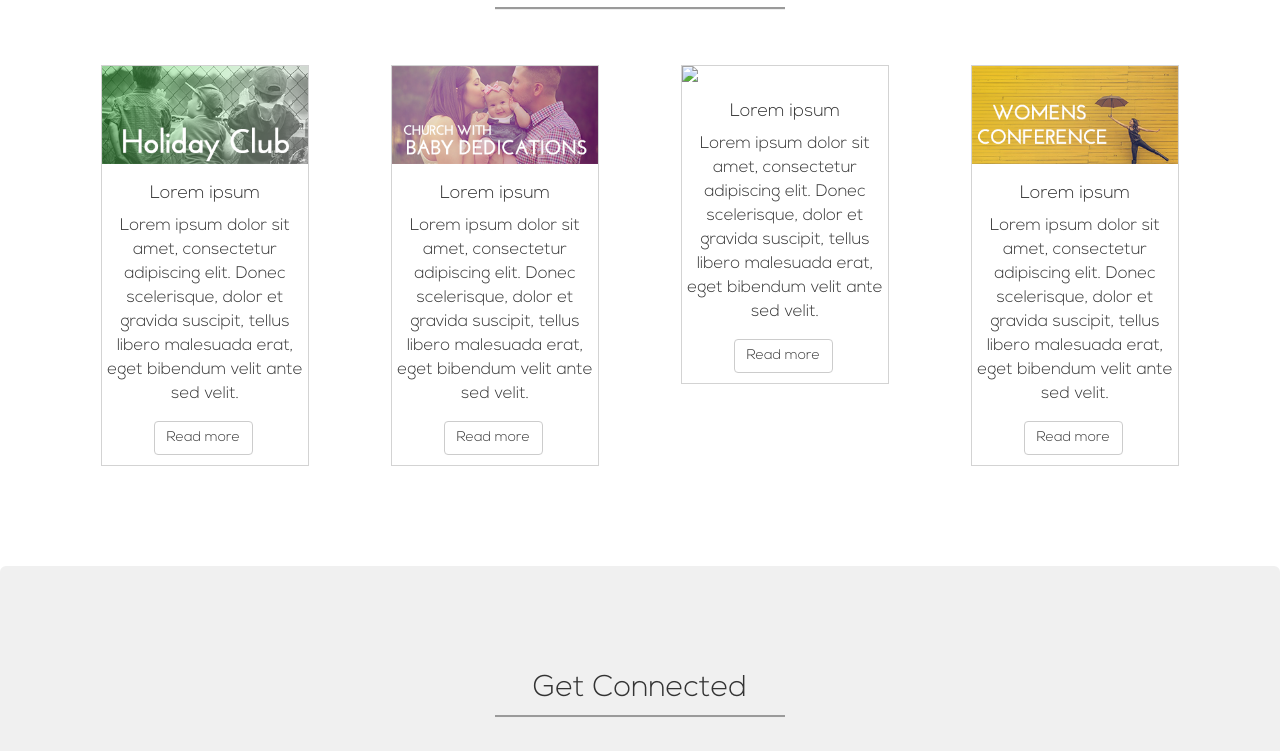
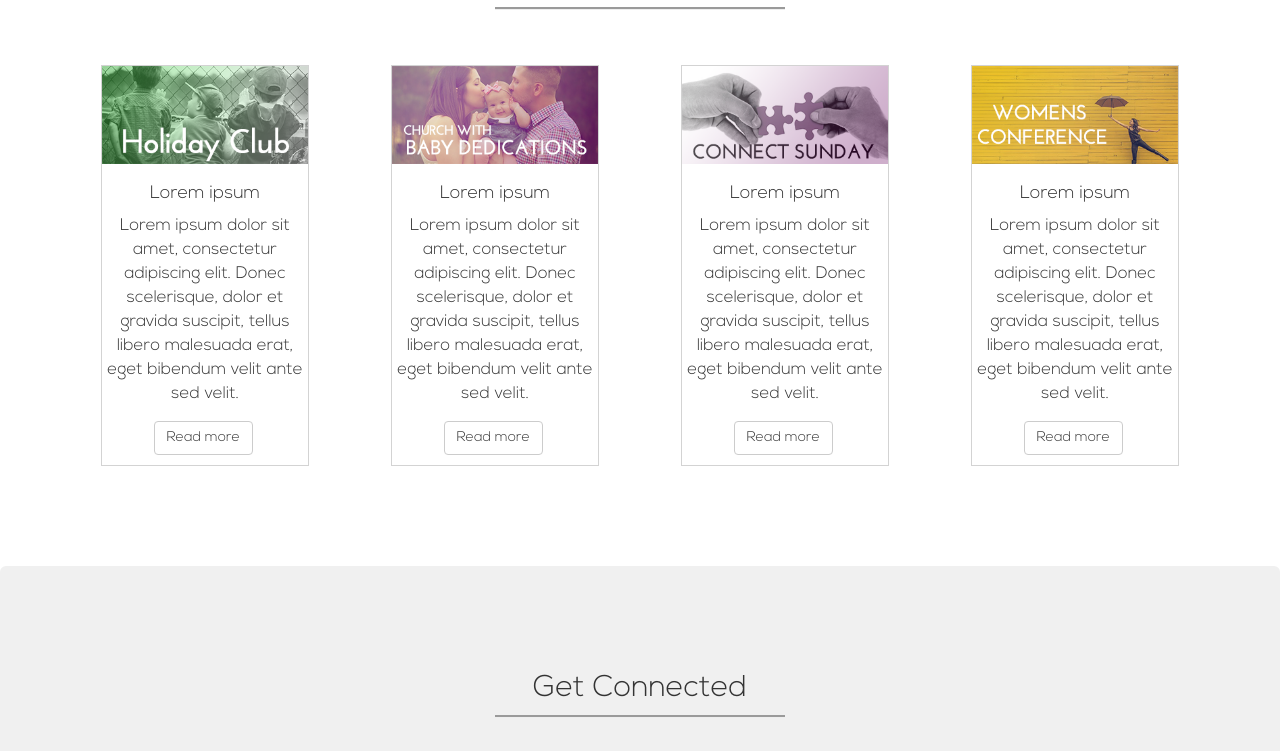
Before and after one commit to steichert/NC-Website, a plain HTML site: page home.html in a window 1280 px wide. Shown: the part 2854-3605 px from the top of the page. Drawn offline with Linux system fonts and the light colour scheme; some packages are replaced by stand-ins of ours; a web font is replaced by a local one.

Commit message:
events card
fixed source

```diff
--- a/home.html
+++ b/home.html
@@ -131,7 +131,7 @@
                 </div>
                 <div class="col-sm-3">
                     <div class="card">
-                        <img class="card-img-top" src="assets/images/Conect-card.png">
+                        <img class="card-img-top" src="assets/images/Connect-card.png">
                         <div class="card-block">
                             <h4 class="card-title">Lorem ipsum</h4>
                             <p class="card-text" style="font-size: 120%">Lorem ipsum dolor sit amet, consectetur adipiscing elit. Donec scelerisque, dolor et gravida suscipit, tellus libero malesuada erat, eget bibendum velit ante sed velit.</p>
```
